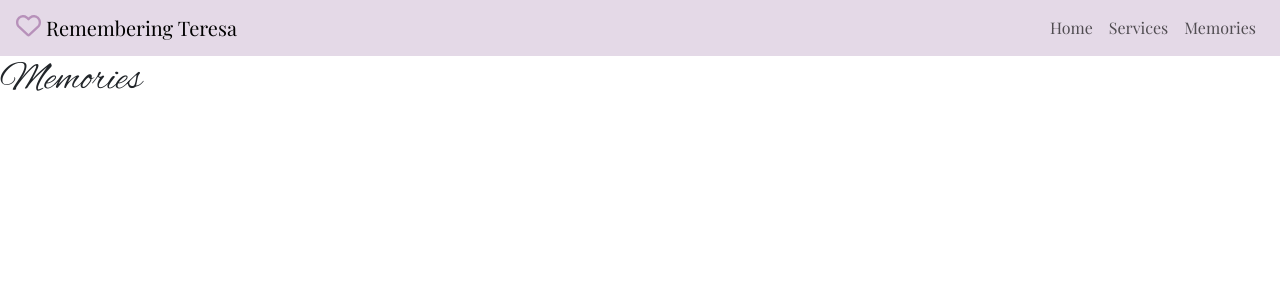
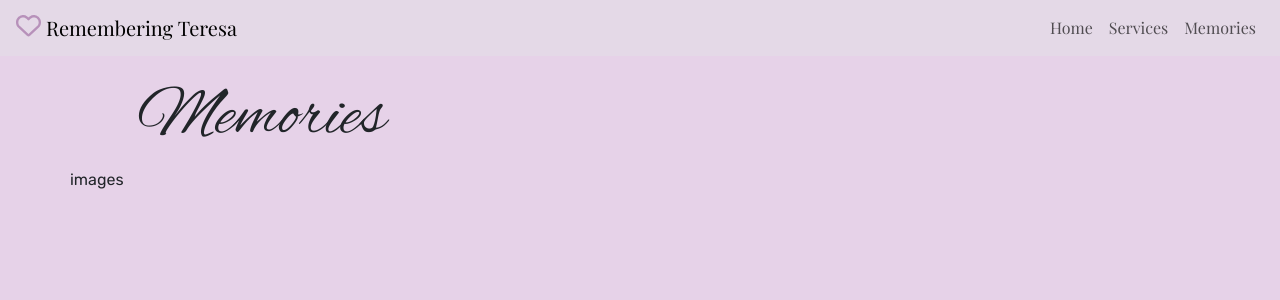
Before and after one commit to MaximilianoZ22/remembering-teresa, a React (Create React App) app: page /#/memories in a window 1280 px wide. Shown: the top 300 px of the page. Built offline with nearby package versions, Linux system fonts and the light colour scheme; a web font is replaced by a local one.

Commit message:
updating homepage

```diff
--- a/package.json
+++ b/package.json
@@ -1,5 +1,5 @@
 {
-  "homepage": "https://maximilianoz22.github.io/remembering-teresa",
+  "homepage": "https://rememberingteresa.com/",
   "name": "remembering-teresa",
   "version": "0.1.0",
   "private": true,
--- a/src/pages/memories.js
+++ b/src/pages/memories.js
@@ -1,7 +1,23 @@
+import React from 'react';
+import Container from 'react-bootstrap/Container';
+import Row from 'react-bootstrap/Row';
+import Col from 'react-bootstrap/Col';
+import ServiceInfo from '../components/serviceInfo';
+import '../css/service.css';
+
 export const Memories = () => {
     return (
-      <div>
-        <h1>Memories</h1>
+      <div className='body'>
+      <Container className="service-container rubik-regular">
+        <Row >
+          <Col>
+            <h1 style={{ fontSize: '70px', paddingLeft:"5%" }}>Memories</h1>
+          </Col>
+        </Row>
+        <Row className="mb-4">
+          images
+        </Row>
+      </Container>
       </div>
     );
   }
```
